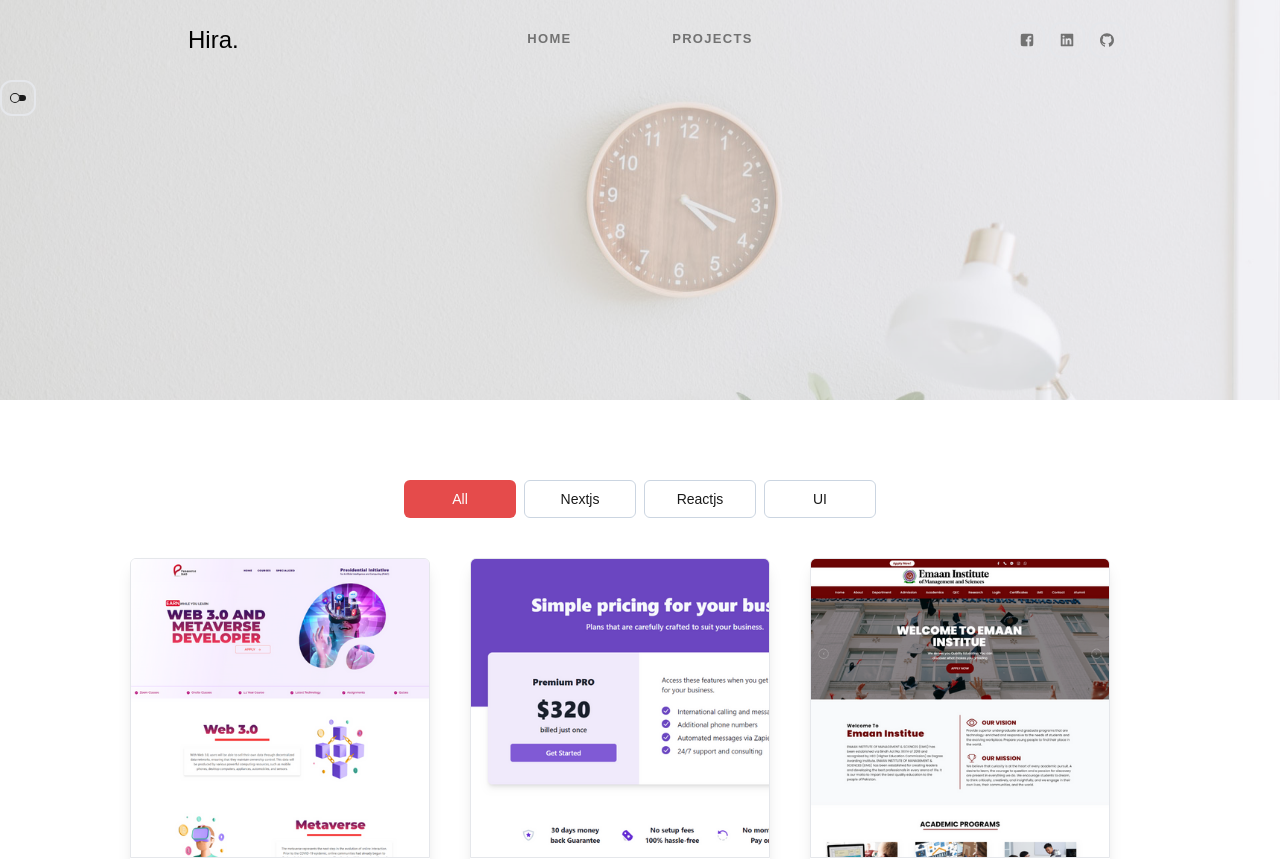
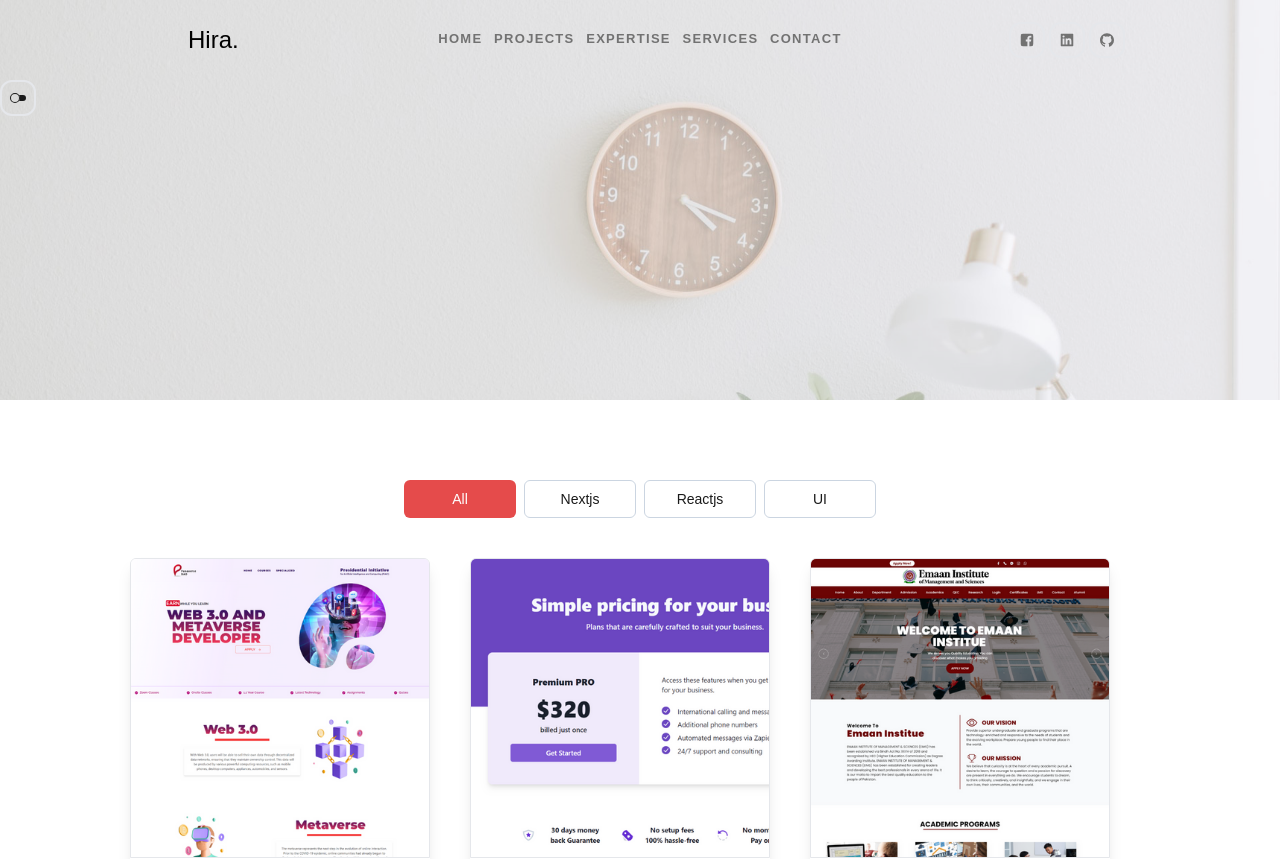
Before and after one commit to hiraaziz/portfolio-nextjs, a Next.js app in the folder hira_portfolio/: page /projects in a window 1280 px wide. Shown: the top 859 px of the page. Built offline with nearby package versions, Linux system fonts and the light colour scheme.

Commit message:
Update Navwrapper.tsx

```diff
--- a/hira_portfolio/components/Navwrapper.tsx
+++ b/hira_portfolio/components/Navwrapper.tsx
@@ -3,15 +3,27 @@ import React, { useRef, useContext } from "react";
 import Nav from "./Nav";
 import { Navcontext } from "./Contextapi";
 
+type scrolType = {
+  title: string;
+  link: string;
+};
+
 export const Navwrapper = ({ background }: { background: string }) => {
   const { expertiseRef, contactRef, servicesRef } = useContext(Navcontext);
+  const scrollinks: scrolType[] = [
+    {
+      title: "EXPERTISE",
+      link: "/",
+    },
 
-  return (
-    <Nav
-      background={background}
-      scrolexp={expertiseRef}
-      scrolcontact={contactRef}
-      scrolservice={servicesRef}
-    />
-  );
+    {
+      title: "SERVICES",
+      link: "/",
+    },
+    {
+      title: "CONTACT",
+      link: "/",
+    },
+  ];
+  return <Nav background={background} scrollink={scrollinks} />;
 };
```
